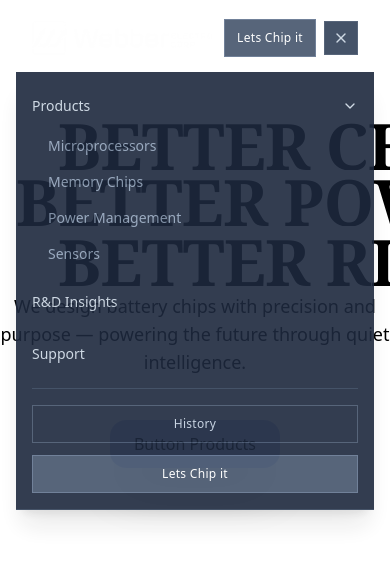
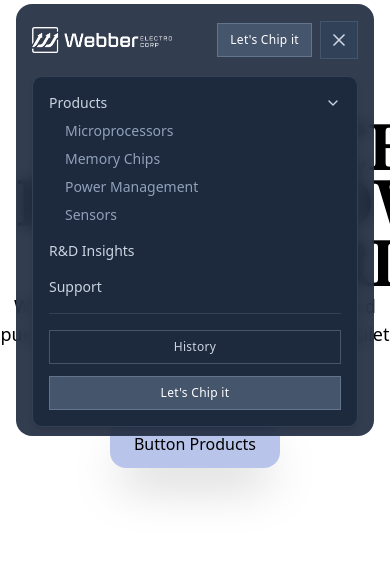
Before and after one commit to Targter/Webberrc, a Next.js app: page / in a window 390 px wide. Both pictures are taken after a click on the button 341 px from the left and 38 px from the top of the page. Shown: the top 565 px of the page. Built offline with nearby package versions, Linux system fonts and the light colour scheme.

Commit message:
navbar responsive

```diff
--- a/src/component/Navbar.jsx
+++ b/src/component/Navbar.jsx
@@ -3,64 +3,44 @@ import React, { useState, useEffect } from 'react';
 import { ChevronDown, Menu, X } from 'lucide-react';
 import Image from 'next/image';
 import Link from 'next/link';
-// import {MovingBorderDemo} from './MovingBorderDemo';
 
-// Button Component Props Interface
-
-
-// Button Component
-const Button = ({ id, title, rightIcon, leftIcon, containerClass, onClick }) => {
-  return (
+const Button = ({ title, leftIcon, rightIcon, containerClass = "", onClick }) => (
   <button
-      id={id}
     onClick={onClick}
-      className={`group relative overflow-hidden px-3 sm:px-6 py-2.5 text-xs sm:text-sm font-medium transition-all duration-300 ${containerClass}`}
+    className={`group relative overflow-hidden px-3 sm:px-5 py-2 text-xs sm:text-sm font-medium transition-all duration-300 ${containerClass}`}
   >
     {leftIcon}
     <span className="relative inline-flex overflow-hidden tracking-wide">
-        <div className="translate-y-0 skew-y-0 transition duration-500 group-hover:translate-y-[-160%] group-hover:skew-y-12">
-          {title}
-        </div>
-        <div className="absolute translate-y-[164%] skew-y-12 transition duration-500 group-hover:translate-y-0 group-hover:skew-y-0">
-          {title}
-        </div>
+      <div className="translate-y-0 skew-y-0 transition duration-500 group-hover:-translate-y-[160%] group-hover:skew-y-12">{title}</div>
+      <div className="absolute translate-y-[164%] skew-y-12 transition duration-500 group-hover:translate-y-0 group-hover:skew-y-0">{title}</div>
     </span>
     {rightIcon}
   </button>
 );
-};
-
 
 const ElectricChipNavbar = () => {
   const [isScrolled, setIsScrolled] = useState(false);
   const [isMobileMenuOpen, setIsMobileMenuOpen] = useState(false);
   const [activeDropdown, setActiveDropdown] = useState(null);
 
-  const navItems= [
+  const navItems = [
     {
       name: 'Products',
       hasDropdown: true,
       items: ['Microprocessors', 'Memory Chips', 'Power Management', 'Sensors']
     },
     { name: 'R&D Insights', hasDropdown: false },
-    { name: 'Support', hasDropdown: false },
-
+    { name: 'Support', hasDropdown: false }
   ];
 
   useEffect(() => {
-    const handleScroll = () => {
-      setIsScrolled(window.scrollY > 50);
-    };
-
+    const handleScroll = () => setIsScrolled(window.scrollY > 50);
     const handleResize = () => {
-      if (window.innerWidth >= 1024) {
-        setIsMobileMenuOpen(false);
-      }
+      if (window.innerWidth >= 1024) setIsMobileMenuOpen(false);
     };
 
     window.addEventListener('scroll', handleScroll);
     window.addEventListener('resize', handleResize);
-
     return () => {
       window.removeEventListener('scroll', handleScroll);
       window.removeEventListener('resize', handleResize);
@@ -68,55 +48,45 @@ const ElectricChipNavbar = () => {
   }, []);
 
   return (
-    <nav className={`fixed top-1  rounded-2xl items-center justify-between xl:bg-slate-800 opacity-90 z-50 left-4 right-4  transition-all duration-500 ${
-      isScrolled
+    <nav
+      className={`fixed top-1 left-4 right-4 z-50 rounded-2xl transition-all duration-500
+    ${isScrolled
   ? 'bg-slate-800/95 backdrop-blur-sm border-b border-slate-700/50'
-        : 'bg-transparent'
-    }`}>
-      {/* Sunray gradient background */}
-      {/* <div className="absolute inset-0 h-8 bg-gradient-to-br from-slate-700/20 via-slate-800/30 to-slate-900/40 pointer-events-none"></div> */}
-
-      <div className="relative max-w-7xl mx-auto px-4 sm:px-6 py-1.5">
+  : 'bg-slate-800/90 backdrop-blur-sm border-b border-slate-700/50'
+}
+  `}
+    >
+      <div className="max-w-7xl mx-auto px-4 sm:px-6 py-2">
         <div className="flex items-center justify-between h-14 sm:h-16">
 
-          {/* Logo Section */}
-          <div className="flex items-center space-x-3 flex-shrink-0">
-            {/* <MovingBorderDemo /> */}
-            <Link href="/">
-            <Image
-            src="/logo/webber-logo.png"
-            width={180}
-            height={180}
-            alt='logo'
-
-            />
+          {/* Logo */}
+          <Link href="/" className="flex-shrink-0">
+            <Image src="/logo/webber-logo.png" width={140} height={140} alt="logo" />
           </Link>
 
-          </div>
-
-          {/* Desktop Navigation */}
-          <div className="hidden lg:flex items-center justify-center space-x-6 xl:space-x-8">
-            {navItems.map((item, index) => (
+          {/* Desktop Menu */}
+          <div className="hidden lg:flex items-center space-x-6 xl:space-x-8">
+            {navItems.map((item, i) => (
               <div
-                key={index}
+                key={i}
                 className="relative"
                 onMouseEnter={() => item.hasDropdown && setActiveDropdown(item.name)}
                 onMouseLeave={() => setActiveDropdown(null)}
               >
-                <button className="flex items-center space-x-1 text-slate-300 hover:text-white transition-colors duration-200 py-2 px-1 text-sm font-medium">
+                <button className="flex items-center space-x-1 text-slate-300 hover:text-white transition-all text-sm font-medium">
                   <span>{item.name}</span>
-                  {item.hasDropdown && <ChevronDown className="h-4 w-4" />}
+                  {item.hasDropdown && <ChevronDown className="w-4 h-4" />}
                 </button>
 
-                {item.hasDropdown && activeDropdown === item.name && item.items && (
-                  <div className="absolute top-full left-0 mt-1 w-56 bg-slate-800 border border-slate-700 shadow-xl overflow-hidden">
-                    {item.items.map((subItem, subIndex) => (
+                {item.hasDropdown && activeDropdown === item.name && (
+                  <div className="absolute left-0 mt-1 w-56 bg-slate-800 border border-slate-700 rounded-md shadow-lg overflow-hidden">
+                    {item.items.map((sub, si) => (
                       <a
-                        key={subIndex}
+                        key={si}
                         href="#"
-                        className="block px-4 py-3 text-slate-300 hover:text-white hover:bg-slate-700 transition-all duration-150 text-sm border-b border-slate-700/50 last:border-b-0"
+                        className="block px-4 py-3 text-slate-300 hover:text-white hover:bg-slate-700 text-sm border-b border-slate-700/50 last:border-0"
                       >
-                        {subItem}
+                        {sub}
                       </a>
                     ))}
                   </div>
@@ -125,49 +95,40 @@ const ElectricChipNavbar = () => {
             ))}
           </div>
 
-          {/* Right Section */}
+          {/* Right Side Buttons */}
           <div className="flex items-center space-x-2 sm:space-x-3">
-            {/* History Button */}
             <Button
               title="History"
-              containerClass="bg-transparent border border-slate-600 text-slate-300 hover:bg-slate-700 hover:text-white hidden sm:block"
+              containerClass="hidden sm:inline-block border border-slate-600 text-slate-300 hover:bg-slate-700 hover:text-white"
             />
-
-            {/* Lets Chip it Button */}
             <Button
-              title="Lets Chip it"
-              containerClass="bg-slate-600 hover:bg-slate-500 text-white border border-slate-500"
+              title="Let's Chip it"
+              containerClass="bg-slate-600 text-white hover:bg-slate-500 border border-slate-500"
             />
-
-            {/* Mobile Menu Button */}
             <button
               onClick={() => setIsMobileMenuOpen(!isMobileMenuOpen)}
-              className="lg:hidden bg-slate-700 border border-slate-600 p-2 text-slate-300 hover:text-white"
+              className="lg:hidden p-2 border border-slate-600 bg-slate-700 text-slate-300 hover:text-white"
             >
-              {isMobileMenuOpen ? <X className="h-4 w-4 sm:h-5 sm:w-5" /> : <Menu className="h-4 w-4 sm:h-5 sm:w-5" />}
+              {isMobileMenuOpen ? <X className="h-5 w-5" /> : <Menu className="h-5 w-5" />}
             </button>
           </div>
         </div>
 
         {/* Mobile Menu */}
         {isMobileMenuOpen && (
-          <div className="lg:hidden absolute top-full left-0 right-0 bg-slate-800 border-b border-slate-700 shadow-xl">
-            <div className="px-4 sm:px-6 py-4 sm:py-6 space-y-4">
-              {navItems.map((item, index) => (
-                <div key={index}>
-                  <button className="flex items-center justify-between w-full text-left text-slate-300 hover:text-white transition-colors duration-200 py-2 text-sm font-medium">
+          <div className="lg:hidden mt-2 bg-slate-800 border border-slate-700 rounded-lg shadow-md">
+            <div className="px-4 py-4 space-y-4">
+              {navItems.map((item, i) => (
+                <div key={i}>
+                  <button className="w-full flex justify-between items-center text-slate-300 hover:text-white text-sm font-medium">
                     <span>{item.name}</span>
                     {item.hasDropdown && <ChevronDown className="h-4 w-4" />}
                   </button>
-                  {item.hasDropdown && item.items && (
+                  {item.hasDropdown && (
                     <div className="ml-4 mt-2 space-y-2">
-                      {item.items.map((subItem, subIndex) => (
-                        <a
-                          key={subIndex}
-                          href="#"
-                          className="block text-slate-400 hover:text-white transition-colors duration-200 py-1 text-sm"
-                        >
-                          {subItem}
+                      {item.items.map((sub, si) => (
+                        <a key={si} href="#" className="block text-slate-400 hover:text-white text-sm">
+                          {sub}
                         </a>
                       ))}
                     </div>
@@ -175,14 +136,15 @@ const ElectricChipNavbar = () => {
                 </div>
               ))}
 
+              {/* Mobile CTA Buttons */}
               <div className="pt-4 border-t border-slate-700 space-y-3">
                 <Button
                   title="History"
-                  containerClass="bg-transparent border border-slate-600 text-slate-300 hover:bg-slate-700 hover:text-white w-full sm:hidden"
+                  containerClass="w-full sm:hidden border border-slate-600 text-slate-300 hover:bg-slate-700 hover:text-white"
                 />
                 <Button
-                  title="Lets Chip it"
-                  containerClass="bg-slate-600 hover:bg-slate-500 text-white border border-slate-500 w-full"
+                  title="Let's Chip it"
+                  containerClass="w-full bg-slate-600 text-white hover:bg-slate-500 border border-slate-500"
                 />
               </div>
             </div>
```
Also changed, not shown: src/components/ui/card-hover-effect.jsx (+40 -14 lines). Lines whose indentation alone changed are shown as unchanged.
